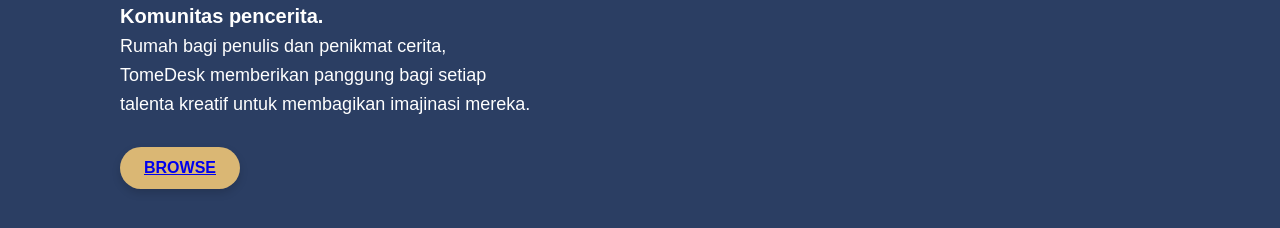
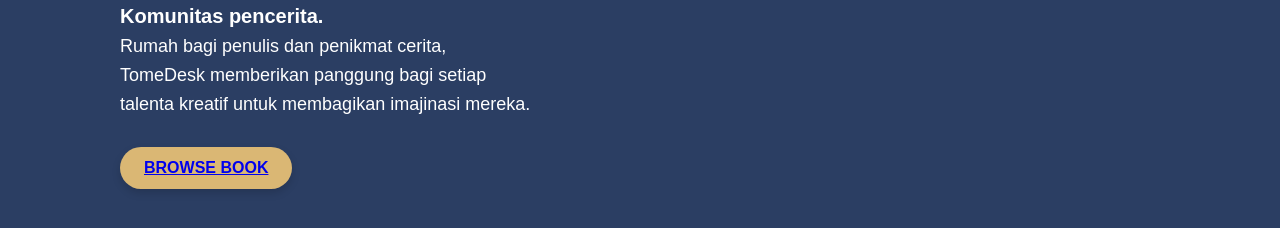
Before and after one commit to rakh4dp/TomeDesk, a plain HTML site: page navbar/home/index.html in a window 1280 px wide. Shown: the part 290-518 px from the top of the page. Drawn offline with Linux system fonts and the light colour scheme.

Commit message:
index.html

```diff
--- a/navbar/home/index.html
+++ b/navbar/home/index.html
@@ -34,7 +34,7 @@
                         <br> TomeDesk memberikan panggung bagi setiap
                         <br> talenta kreatif untuk membagikan imajinasi mereka.<br><br>
 
-                        <button class="cn"><a href="#">BROWSE</a></button>
+                        <button class="cn"><a href="#">BROWSE BOOK</a></button>
                     </p>
                 </div>
             </section>
```
